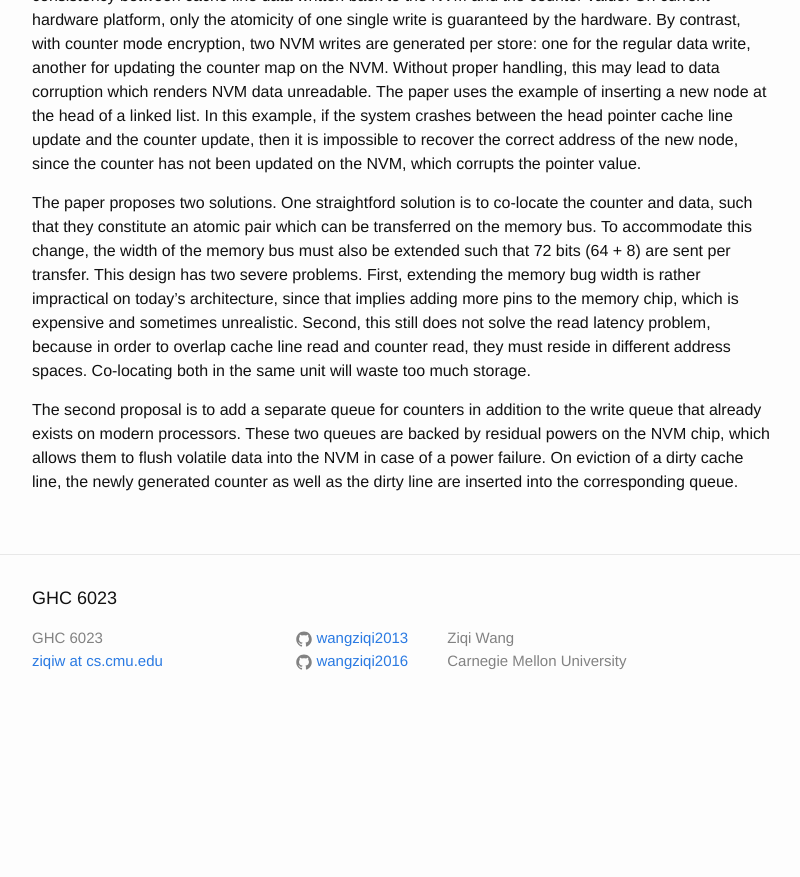
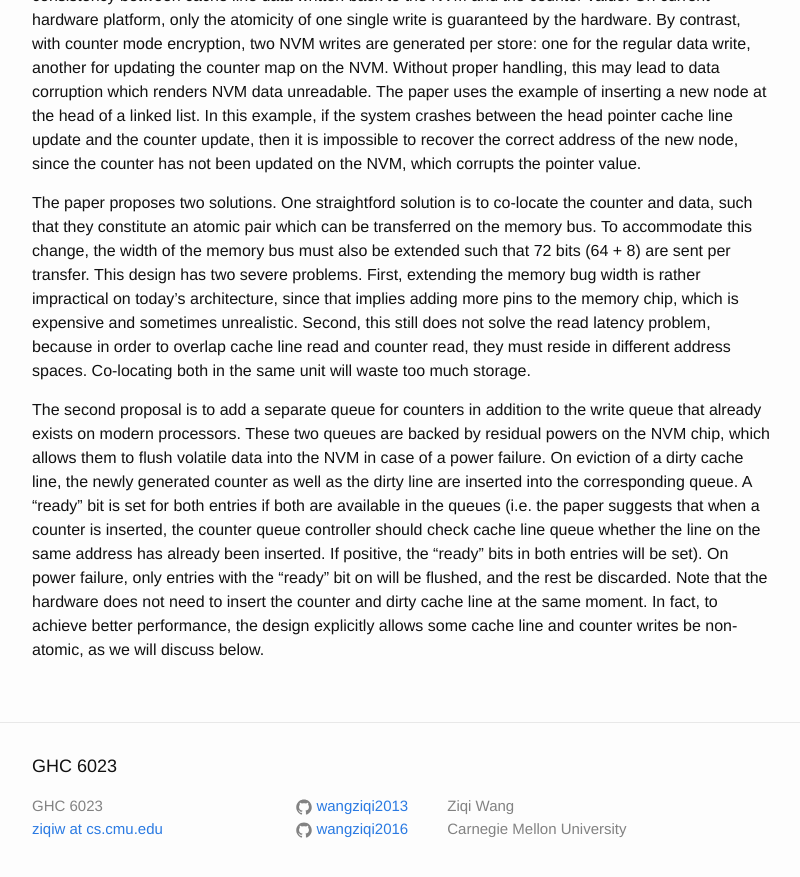
Before and after one commit to wangziqi2013/wangziqi2013.github.io, a Jekyll site: the page built from _posts/2019-08-02-crash-consistency-in-encrypted.markdown, in a window 1280 px wide and 900 px high, scrolled down 979 px. Shown: the top 877 px of the window, without its empty margins (238-1038 px from the left). Built offline with Jekyll 4.4.1, drawn with Linux system fonts in a browser that asks for light colours; before the commit the page ends 1711 px from its top, so only the background shows below that.

Commit message:
Finish second proposal

```diff
--- a/_posts/2019-08-02-crash-consistency-in-encrypted.markdown
+++ b/_posts/2019-08-02-crash-consistency-in-encrypted.markdown
@@ -49,4 +49,9 @@ same unit will waste too much storage.
 The second proposal is to add a separate queue for counters in addition to the write queue that already exists on modern
 processors. These two queues are backed by residual powers on the NVM chip, which allows them to flush volatile data into
 the NVM in case of a power failure. On eviction of a dirty cache line, the newly generated counter as well as the dirty
-line are inserted into the corresponding queue.
+line are inserted into the corresponding queue. A "ready" bit is set for both entries if both are available in the queues
+(i.e. the paper suggests that when a counter is inserted, the counter queue controller should check cache line queue whether
+the line on the same address has already been inserted. If positive, the "ready" bits in both entries will be set). On
+power failure, only entries with the "ready" bit on will be flushed, and the rest be discarded. Note that the hardware
+does not need to insert the counter and dirty cache line at the same moment. In fact, to achieve better performance, the
+design explicitly allows some cache line and counter writes be non-atomic, as we will discuss below.
```
